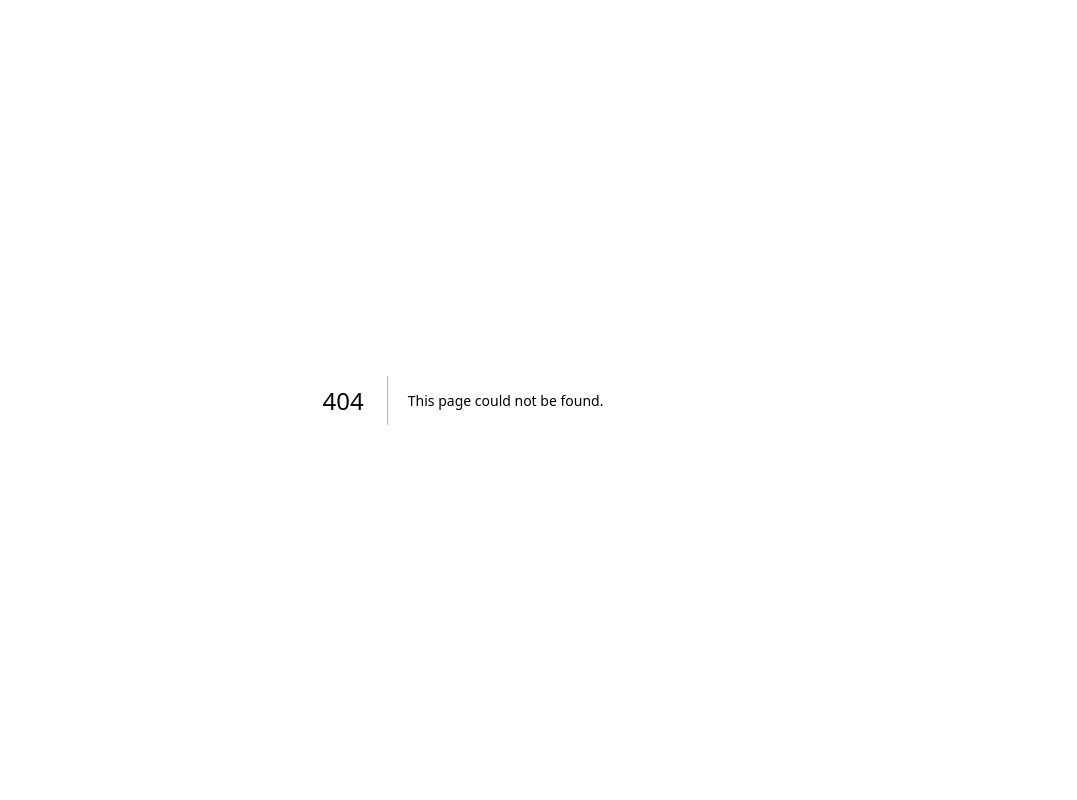
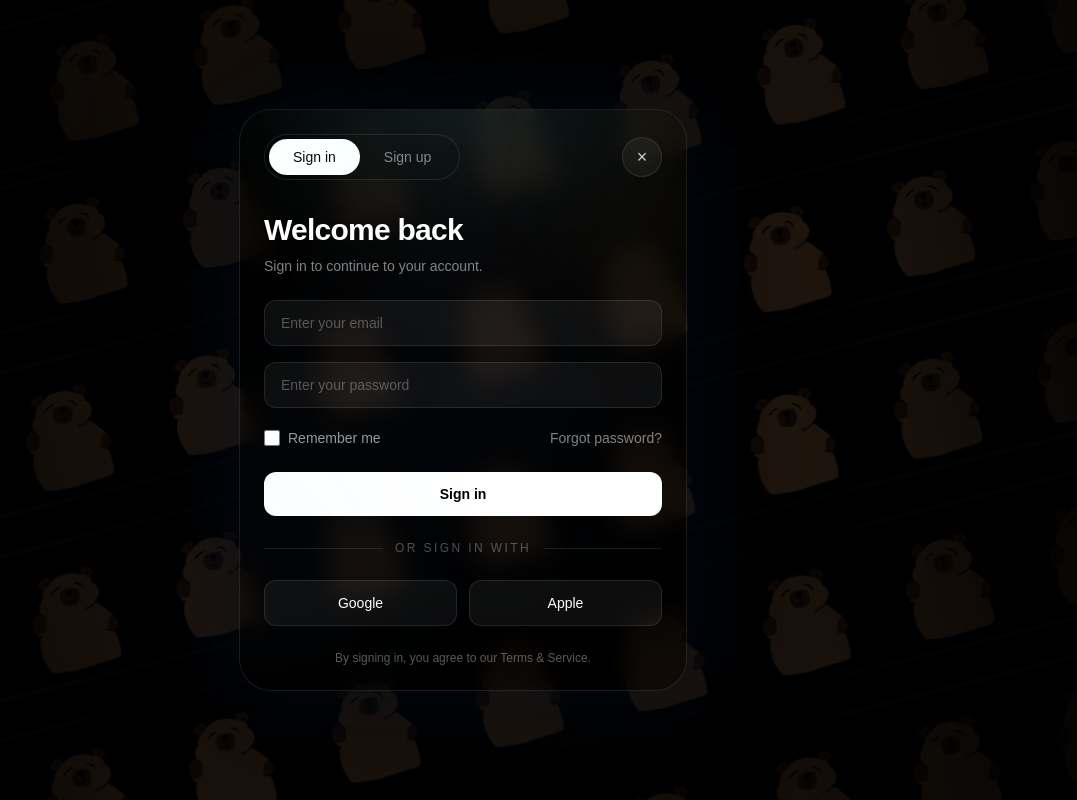
Before and after one commit to carrotbreadd/software-engineering-project, a Next.js app in the folder uga-app/: page /login in a window 1280 px wide. Before the commit this address had no page. Shown: the whole page, without its empty margins (177-1254 px from the left). Built offline with nearby package versions, Linux system fonts and the light colour scheme.

Commit message:
Login page - start
Creating the starting basis for login/sign in page

```diff
--- a/uga-app/app/globals.css
+++ b/uga-app/app/globals.css
@@ -1,10 +1,45 @@
-html,
-body {
-  margin: 0;
-  padding: 0;
-  font-family: Arial, sans-serif;
+@import "tailwindcss";
+
+:root {
+  --background: #ffffff;
+  --foreground: #171717;
 }
 
-* {
-  box-sizing: border-box;
+@theme inline {
+  --color-background: var(--background);
+  --color-foreground: var(--foreground);
+  --font-sans: var(--font-geist-sans);
+  --font-mono: var(--font-geist-mono);
 }
+
+@media (prefers-color-scheme: dark) {
+  :root {
+    --background: #0a0a0a;
+    --foreground: #ededed;
+  }
+}
+
+body {
+  background: var(--background);
+  color: var(--foreground);
+  font-family: Arial, Helvetica, sans-serif;
+}
+
+@keyframes ribbon-scroll {
+  from {
+    transform: translateX(0);
+  }
+
+  to {
+    transform: translateX(-50%);
+  }
+}
+
+.ribbon-track {
+  animation: ribbon-scroll var(--ribbon-duration, 16s) linear infinite;
+  will-change: transform;
+}
+
+.ribbon-track-reverse {
+  animation-direction: reverse;
+}
--- /dev/null
+++ b/uga-app/app/login/page.tsx
@@ -0,0 +1,224 @@
+import type { CSSProperties } from "react";
+
+const ribbons = [
+  {
+    top: "-12%",
+    left: "-22%",
+    width: "150%",
+    rotate: "-14deg",
+    opacity: 0.16,
+    duration: "90s",
+    direction: "normal",
+  },
+  {
+    top: "8%",
+    left: "-22%",
+    width: "150%",
+    rotate: "-14deg",
+    opacity: 0.2,
+    duration: "82s",
+    direction: "normal",
+  },
+  {
+    top: "31%",
+    left: "-22%",
+    width: "150%",
+    rotate: "-14deg",
+    opacity: 0.24,
+    duration: "74s",
+    direction: "normal",
+  },
+  {
+    top: "54%",
+    left: "-22%",
+    width: "150%",
+    rotate: "-14deg",
+    opacity: 0.24,
+    duration: "78s",
+    direction: "normal",
+  },
+  {
+    top: "77%",
+    left: "-22%",
+    width: "150%",
+    rotate: "-14deg",
+    opacity: 0.2,
+    duration: "86s",
+    direction: "normal",
+  },
+  {
+    top: "100%",
+    left: "-22%",
+    width: "150%",
+    rotate: "-14deg",
+    opacity: 0.16,
+    duration: "92s",
+    direction: "normal",
+  },
+];
+
+export default function LoginPage() {
+  return (
+    <main className="relative flex min-h-screen items-center justify-center overflow-hidden bg-black px-4">
+      <div className="pointer-events-none absolute inset-0">
+        <div className="absolute inset-0 bg-[radial-gradient(circle_at_center,rgba(16,32,54,0.24),transparent_34%),linear-gradient(180deg,rgba(0,0,0,0.6),rgba(0,0,0,0.92))]" />
+
+        {ribbons.map((ribbon, index) => (
+          <div
+            key={index}
+            className="absolute h-36 overflow-hidden rounded-[999px] border border-white/6 shadow-[0_0_40px_rgba(0,0,0,0.45)]"
+            style={{
+              top: ribbon.top,
+              left: ribbon.left,
+              width: ribbon.width,
+              transform: `rotate(${ribbon.rotate})`,
+              opacity: ribbon.opacity,
+            }}
+          >
+            {(() => {
+              const ribbonTrackStyle = {
+                "--ribbon-duration": ribbon.duration,
+              } as CSSProperties;
+
+              const ribbonTextureStyle = {
+                backgroundImage: "url('/caba1.png')",
+                backgroundPosition: "left center",
+                backgroundSize: "auto 100%",
+                backgroundRepeat: "repeat-x",
+              } as CSSProperties;
+
+              return (
+                <div
+                  className={`ribbon-track absolute inset-y-0 left-0 flex w-[200%] brightness-[0.9] contrast-[1.08] saturate-[1] ${
+                    ribbon.direction === "reverse" ? "ribbon-track-reverse" : ""
+                  }`}
+                  style={ribbonTrackStyle}
+                >
+                  <div className="h-full w-1/2 shrink-0" style={ribbonTextureStyle} />
+                  <div className="h-full w-1/2 shrink-0" style={ribbonTextureStyle} />
+                </div>
+              );
+            })()}
+            <div className="absolute inset-0 bg-[linear-gradient(90deg,rgba(0,0,0,1)_0%,rgba(0,0,0,0.96)_10%,rgba(0,0,0,0.72)_20%,rgba(0,0,0,0.2)_32%,rgba(0,0,0,0.12)_50%,rgba(0,0,0,0.2)_68%,rgba(0,0,0,0.72)_80%,rgba(0,0,0,0.96)_90%,rgba(0,0,0,1)_100%)]" />
+            <div className="absolute inset-[1px] rounded-[999px] border border-white/8" />
+          </div>
+        ))}
+
+      </div>
+
+      <section className="relative z-10 w-full max-w-md overflow-hidden rounded-[2rem] border border-white/10 bg-black/40 p-6 shadow-[0_0_90px_rgba(20,120,255,0.08),0_0_140px_rgba(0,0,0,0.65)] backdrop-blur-md">
+        <div className="pointer-events-none absolute inset-0">
+          <div className="absolute inset-x-[12%] top-[-14%] h-28 rounded-full bg-cyan-300/10 blur-3xl" />
+          <div className="absolute right-[-8%] top-[8%] h-32 w-32 rounded-full bg-amber-200/8 blur-3xl" />
+          <div className="absolute left-[-10%] bottom-[14%] h-36 w-36 rounded-full bg-blue-400/8 blur-[90px]" />
+          <div className="absolute inset-0 bg-[radial-gradient(circle_at_top,rgba(255,255,255,0.05),transparent_40%)]" />
+        </div>
+
+        <div className="mb-8 flex items-center justify-between">
+          <div className="flex rounded-full border border-white/10 bg-black/50 p-1">
+            <button
+              type="button"
+              className="rounded-full bg-white px-6 py-2 text-sm font-medium text-black"
+            >
+              Sign in
+            </button>
+
+            <button
+              type="button"
+              className="rounded-full px-6 py-2 text-sm font-medium text-white/50"
+            >
+              Sign up
+            </button>
+          </div>
+
+          <button
+            type="button"
+            className="flex h-10 w-10 items-center justify-center rounded-full border border-white/10 bg-white/5 text-lg text-white/80 transition hover:bg-white/10"
+          >
+            ×
+          </button>
+        </div>
+
+        <div className="mb-6">
+          <h1 className="text-3xl font-semibold tracking-tight text-white">
+            Welcome back
+          </h1>
+          <p className="mt-2 text-sm text-white/50">
+            Sign in to continue to your account.
+          </p>
+        </div>
+
+        <form className="space-y-4">
+          <div>
+            <input
+              type="email"
+              placeholder="Enter your email"
+              className="w-full rounded-xl border border-white/10 bg-white/5 px-4 py-3 text-sm text-white outline-none placeholder:text-white/30 focus:border-white/20"
+            />
+          </div>
+
+          <div>
+            <input
+              type="password"
+              placeholder="Enter your password"
+              className="w-full rounded-xl border border-white/10 bg-white/5 px-4 py-3 text-sm text-white outline-none placeholder:text-white/30 focus:border-white/20"
+            />
+          </div>
+
+          <div className="flex items-center justify-between pt-1">
+            <label className="flex items-center gap-2 text-sm text-white/60">
+              <input
+                type="checkbox"
+                className="h-4 w-4 rounded border-white/20 bg-transparent"
+              />
+              Remember me
+            </label>
+
+            <button
+              type="button"
+              className="text-sm text-white/50 transition hover:text-white"
+            >
+              Forgot password?
+            </button>
+          </div>
+
+          <button
+            type="submit"
+            className="mt-2 w-full rounded-xl bg-white px-4 py-3 text-sm font-semibold text-black transition hover:bg-white/90"
+          >
+            Sign in
+          </button>
+        </form>
+
+        <div className="my-6 flex items-center gap-3">
+          <div className="h-px flex-1 bg-white/10" />
+          <span className="text-xs uppercase tracking-[0.2em] text-white/30">
+            Or sign in with
+          </span>
+          <div className="h-px flex-1 bg-white/10" />
+        </div>
+
+        <div className="grid grid-cols-2 gap-3">
+          <button
+            type="button"
+            className="rounded-xl border border-white/10 bg-white/5 px-4 py-3 text-sm font-medium text-white transition hover:bg-white/10"
+          >
+            Google
+          </button>
+
+          <button
+            type="button"
+            className="rounded-xl border border-white/10 bg-white/5 px-4 py-3 text-sm font-medium text-white transition hover:bg-white/10"
+          >
+            Apple
+          </button>
+        </div>
+
+        <p className="mt-6 text-center text-xs text-white/35">
+          By signing in, you agree to our Terms & Service.
+        </p>
+      </section>
+
+    </main>
+  );
+}
```
Also changed, not shown: uga-app/public/caba1.png (added).
